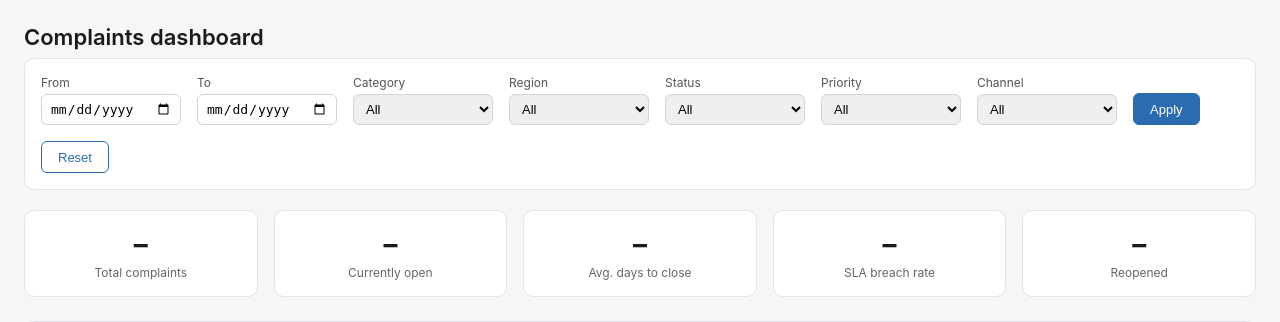
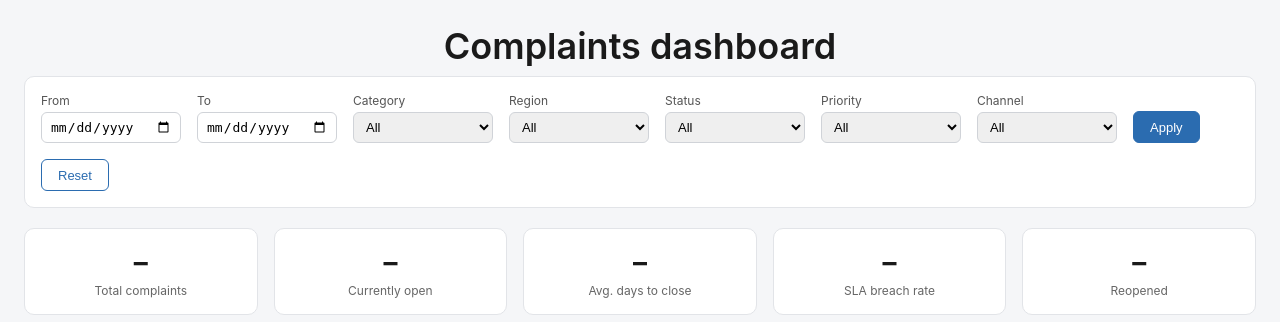
Before and after one commit to maxhubdata/Hack-the-Hill-3, a Flask app: page / in a window 1280 px wide. Shown: the top 322 px of the page. Run offline with Flask 3, Linux system fonts and the light colour scheme; data that the repository does not hold is empty; some libraries are stand-ins or nearby versions.

Commit message:
stuff again again

```diff
--- a/complaints_dashboard/static/css/style.css
+++ b/complaints_dashboard/static/css/style.css
@@ -10,11 +10,12 @@ body {
 
 header {
   padding: 24px 0 8px;
+  text-align: center;
 }
 
 header h1 {
   margin: 0;
-  font-size: 22px;
+  font-size: 36px;
   font-weight: 600;
 }
 
```
